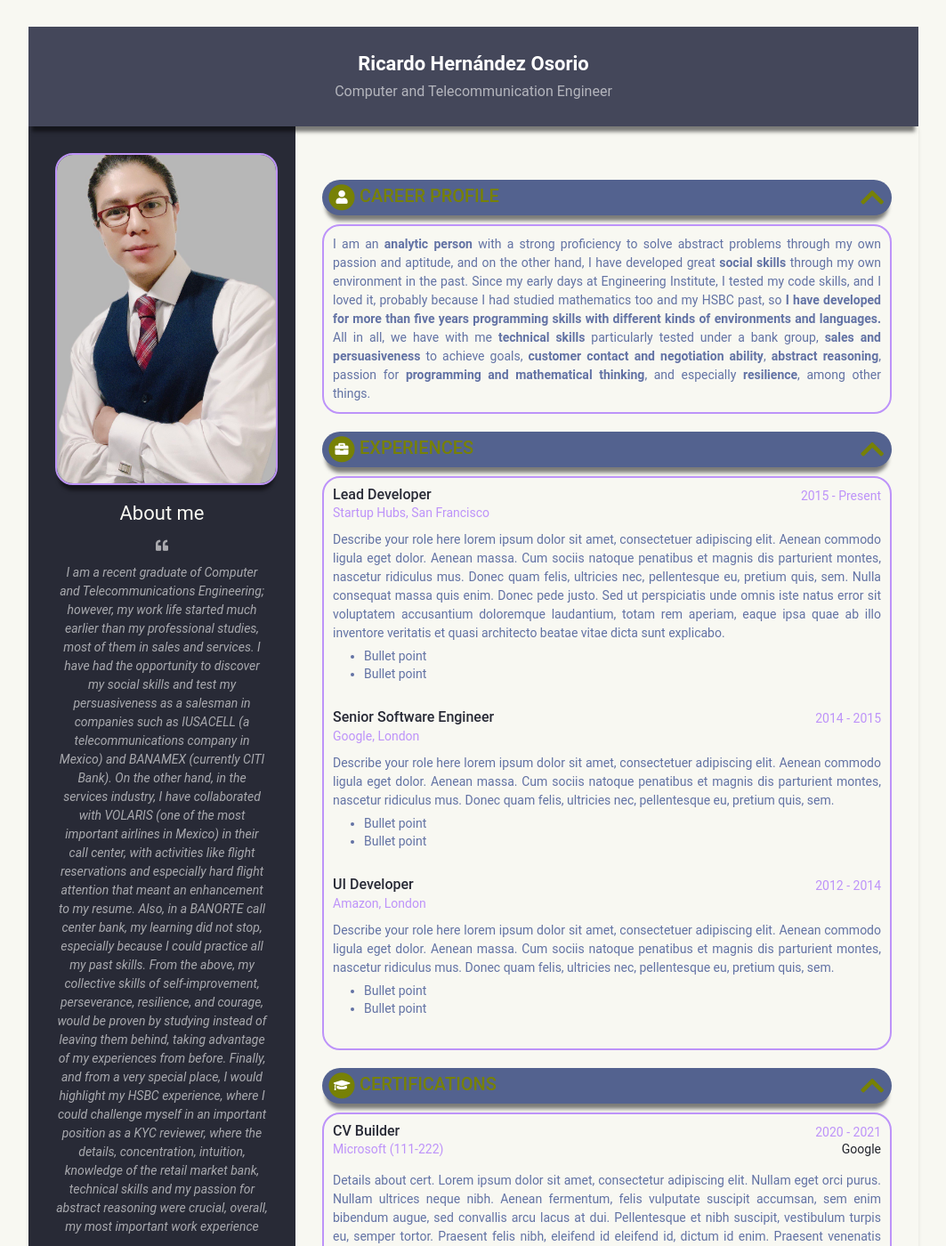
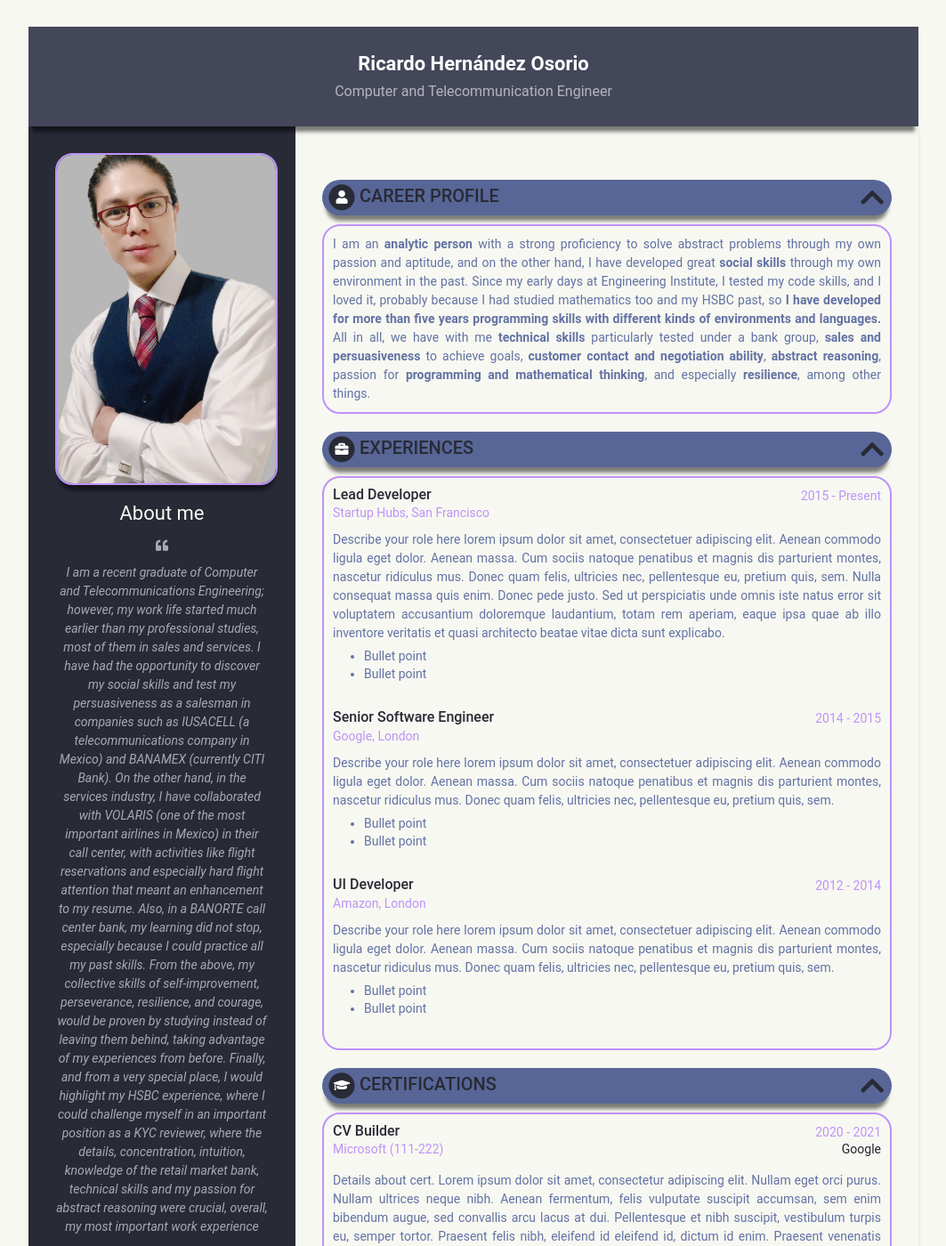
Before and after one commit to RicardoUAMmx/webcode, a Jekyll site: the page built from index.html, in a window 1280 px wide and 1400 px high. Shown: the whole window at 89% size, without its empty margins (108-1171 px from the left). Built offline with Jekyll 4.4.1, drawn with Linux system fonts in a browser that asks for light colours.

Commit message:
experimental cv-theme

```diff
--- a/_sass/_base.scss
+++ b/_sass/_base.scss
@@ -200,7 +200,7 @@
 	padding: 5px 7px 5px 7px;
     border-radius: 20px;
     box-shadow: 0 10px 4px -4px rgba(0, 0, 0, 0.5);
-	background: darken($text-color-secondary, 7%);
+	background: darken($text-color-secondary, 5%);
 	  .section-box-a {
 		flex: 1 1 auto;
 	  }
@@ -248,7 +248,7 @@
     text-transform: uppercase;
     font-size: 20px;
     font-weight: 500;
-    color: darken($heart, 50%);
+    color: $text-color;
     position: relative;
     margin-top: 0;
     margin-bottom: 0;
```
